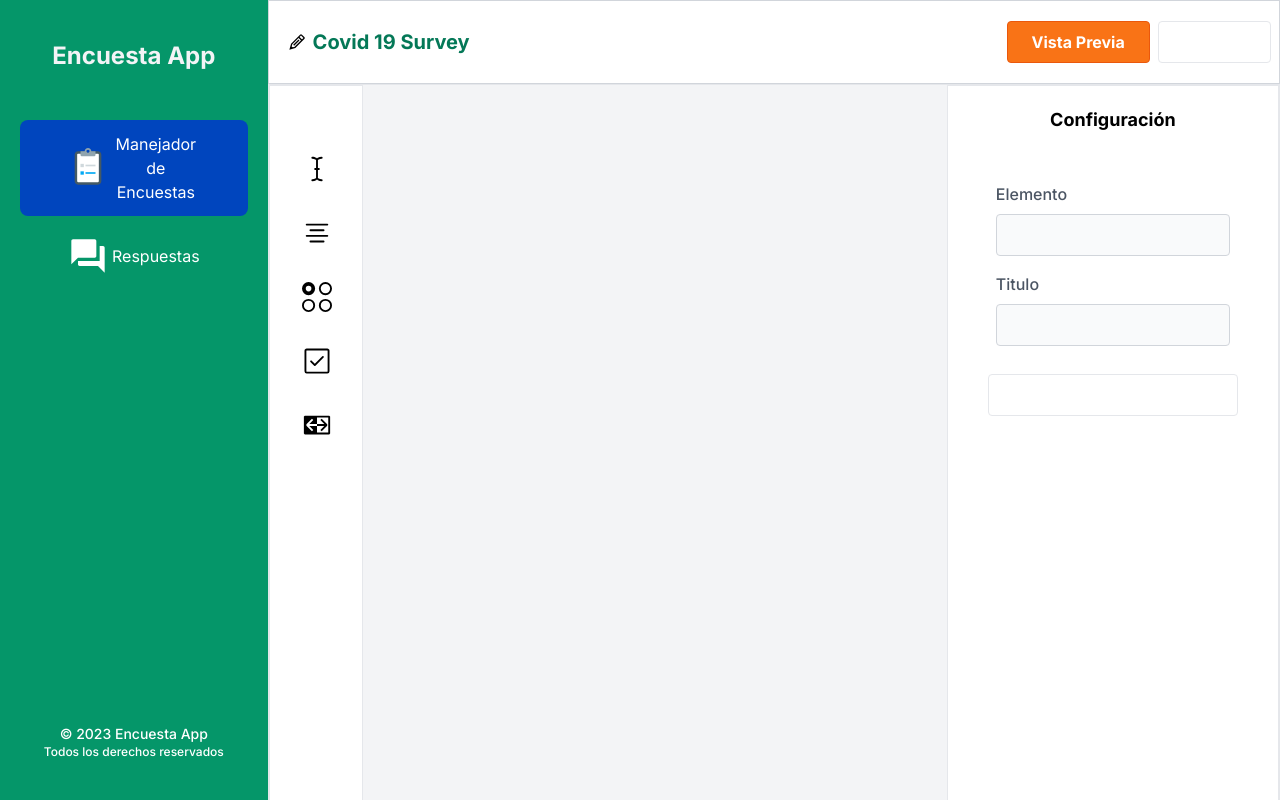
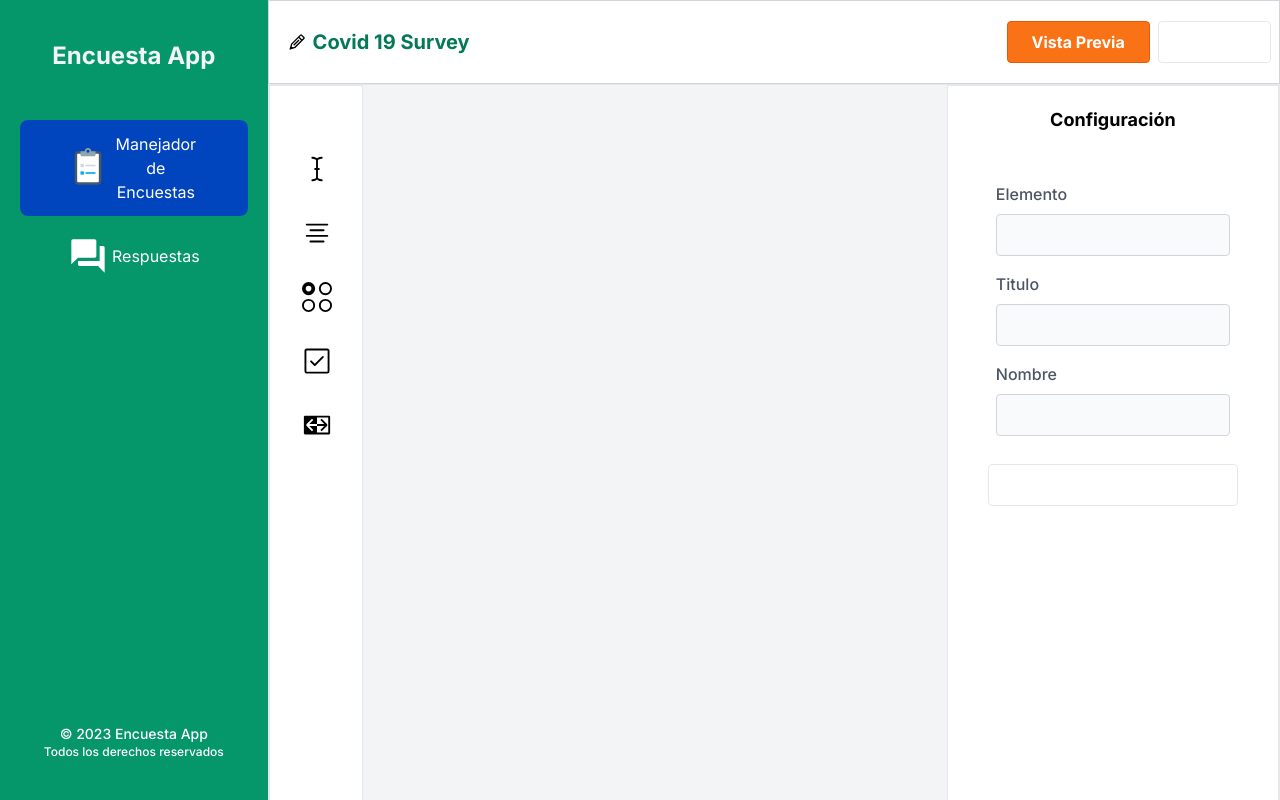
Before and after one commit to brandox02/survey-app, a Next.js app: page /editor in a window 1280 px wide. Built offline with nearby package versions, Linux system fonts and the light colour scheme.

Commit message:
now you can delete a element

```diff
--- a/src/app/editor/accessories/ManagementControl/index.tsx
+++ b/src/app/editor/accessories/ManagementControl/index.tsx
@@ -12,12 +12,13 @@ import TextFieldManagementControl from "./TextFieldManagementControl";
 export interface ManagementControlProps {
    selectedElement: QuestionElement
    setCurrentElement: (newElement: NotRequiredQuestionElement) => void
+   onDeleteCurrentElement: () => void
 }
 
-export default function ManagementControl({ selectedElement, setCurrentElement }: ManagementControlProps) {
+export default function ManagementControl({ selectedElement, setCurrentElement, onDeleteCurrentElement }: ManagementControlProps) {
    function getManagementControl() {
       if (selectedElement) {
-         const props = { selectedElement, setCurrentElement }
+         const props = { selectedElement, setCurrentElement, onDeleteCurrentElement }
          const obj = {
             text: <TextFieldManagementControl {...props} />,
             comment: <CommentManagementControl {...props} />,
@@ -34,18 +35,18 @@ export default function ManagementControl({ selectedElement, setCurrentElement }
          <div className='mt-10 px-10'>
             <TextField
                label="Elemento"
-               value={selectedElement?.type} disabled onChange={() => { }}
+               value={selectedElement?.type || ''} disabled onChange={() => { }}
             />
             <TextField
                label="Titulo"
-               value={selectedElement?.title}
+               value={selectedElement?.title || ''}
                onChange={(event) => setCurrentElement({ title: event.target.value })}
             />
-            {/* <TextField label="Nombre" value={selectedElement?.name} onChange={(event) => setCurrentElement({ name: event.target.value })} disabled={true} /> */}
+            <TextField label="Nombre" value={selectedElement?.name || ''} onChange={(event) => setCurrentElement({ name: event.target.value })} disabled={true} />
             {getManagementControl()}
 
 
-            <Button text="Eliminar este elemento" color="blue" classname="w-full mt-5" />
+            <Button text="Eliminar este elemento" color="blue" classname="w-full mt-5" onClick={onDeleteCurrentElement} />
          </div>
       </div>
    )
--- a/src/app/editor/page.tsx
+++ b/src/app/editor/page.tsx
@@ -205,7 +205,6 @@ export default function Editor() {
       setSelectedElementIndex(index);
    }
 
-
    const handleDragEnd = (result: any) => {
       console.log('klk', result)
       if (!result.destination) return;
@@ -272,6 +271,14 @@ export default function Editor() {
       setQuestions(questions => ([...questions, newItem]));
    }
 
+   function onDeleteCurrentElement() {
+      if (selectedElementIndex === -1) {
+         toast.error('Debes seleccionar un elemento');
+      }
+      setQuestions(questions => questions.filter((_, index) => index !== selectedElementIndex));
+      setSelectedElementIndex(-1);
+   }
+
    // const [items, setItems] = useState([{ id: 1, name: 'a' }, { id: 2, name: 'b' }, { id: 3, name: 'c' }, { id: 4, name: 'd' }]);
    return (
       <div className="h-full w-full relative overflow-hidden">
@@ -311,7 +318,7 @@ export default function Editor() {
                   </Droppable>
                </DragDropContext>
             </div>
-            <ManagementControl {...{ selectedElement, setCurrentElement }} />
+            <ManagementControl {...{ selectedElement, setCurrentElement }} onDeleteCurrentElement={onDeleteCurrentElement} />
          </div>
       </div>
    )
```
